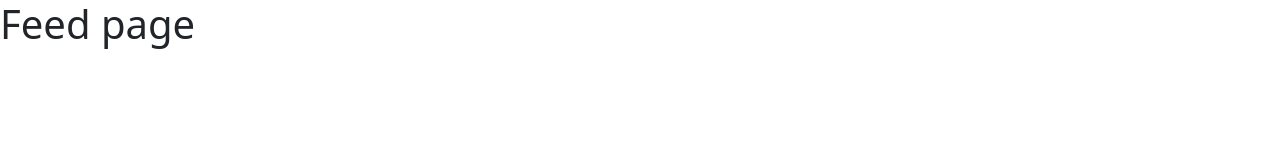
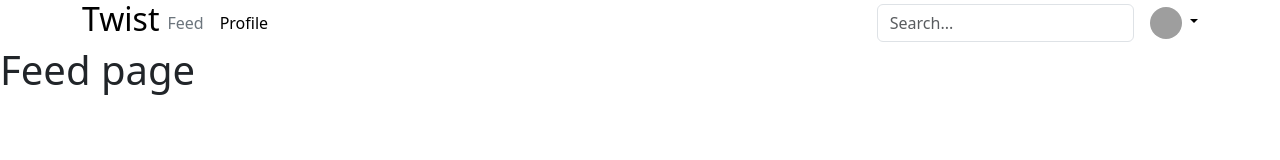
Before and after one commit to mariusrundereim/marius_css_frameworks_ca, a website: page feed/index.html in a window 1280 px wide. Drawn offline with nearby package versions, Linux system fonts and the light colour scheme; grey boxes are pictures that could not be loaded.

Commit message:
creating a header

```diff
--- a/feed/index.html
+++ b/feed/index.html
@@ -11,6 +11,74 @@
     ></script>
   </head>
   <body>
+    <header>
+      <div class="container">
+        <div
+          class="d-flex flex-wrap align-items-center justify-content-center justify-content-lg-start"
+        >
+          <a
+            href="/feed/index.html"
+            class="d-flex align-items-center mb-2 mb-lg-0 link-body-emphasis text-decoration-none"
+          >
+            <h2>Twist</h2>
+          </a>
+
+          <ul
+            class="nav col-12 col-lg-auto me-lg-auto mb-2 justify-content-center mb-md-0"
+          >
+            <li>
+              <a href="/feed/index.html" class="nav-link px-2 link-secondary"
+                >Feed</a
+              >
+            </li>
+            <li>
+              <a
+                href="/profile/index.html"
+                class="nav-link px-2 link-body-emphasis"
+                >Profile</a
+              >
+            </li>
+          </ul>
+
+          <form class="col-12 col-lg-auto mb-3 mb-lg-0 me-lg-3" role="search">
+            <input
+              type="search"
+              class="form-control"
+              placeholder="Search..."
+              aria-label="Search"
+            />
+          </form>
+
+          <div class="dropdown text-end">
+            <a
+              href="#"
+              class="d-block link-body-emphasis text-decoration-none dropdown-toggle"
+              data-bs-toggle="dropdown"
+              aria-expanded="false"
+            >
+              <img
+                src="https://github.com/mdo.png"
+                alt="mdo"
+                width="32"
+                height="32"
+                class="rounded-circle"
+              />
+            </a>
+            <ul class="dropdown-menu text-small">
+              <li>
+                <a class="dropdown-item" href="/feed/index.html">New post</a>
+              </li>
+              <li><a class="dropdown-item" href="#">Settings</a></li>
+              <li>
+                <a class="dropdown-item" href="/profile/index.html">Profile</a>
+              </li>
+              <li><hr class="dropdown-divider" /></li>
+              <li><a class="dropdown-item" href="/index.html">Sign out</a></li>
+            </ul>
+          </div>
+        </div>
+      </div>
+    </header>
     <h1>Feed page</h1>
     <main></main>
   </body>
```
Also changed, not shown: index.html (+1 -1 lines), profile/index.html (+17 -0 lines).
